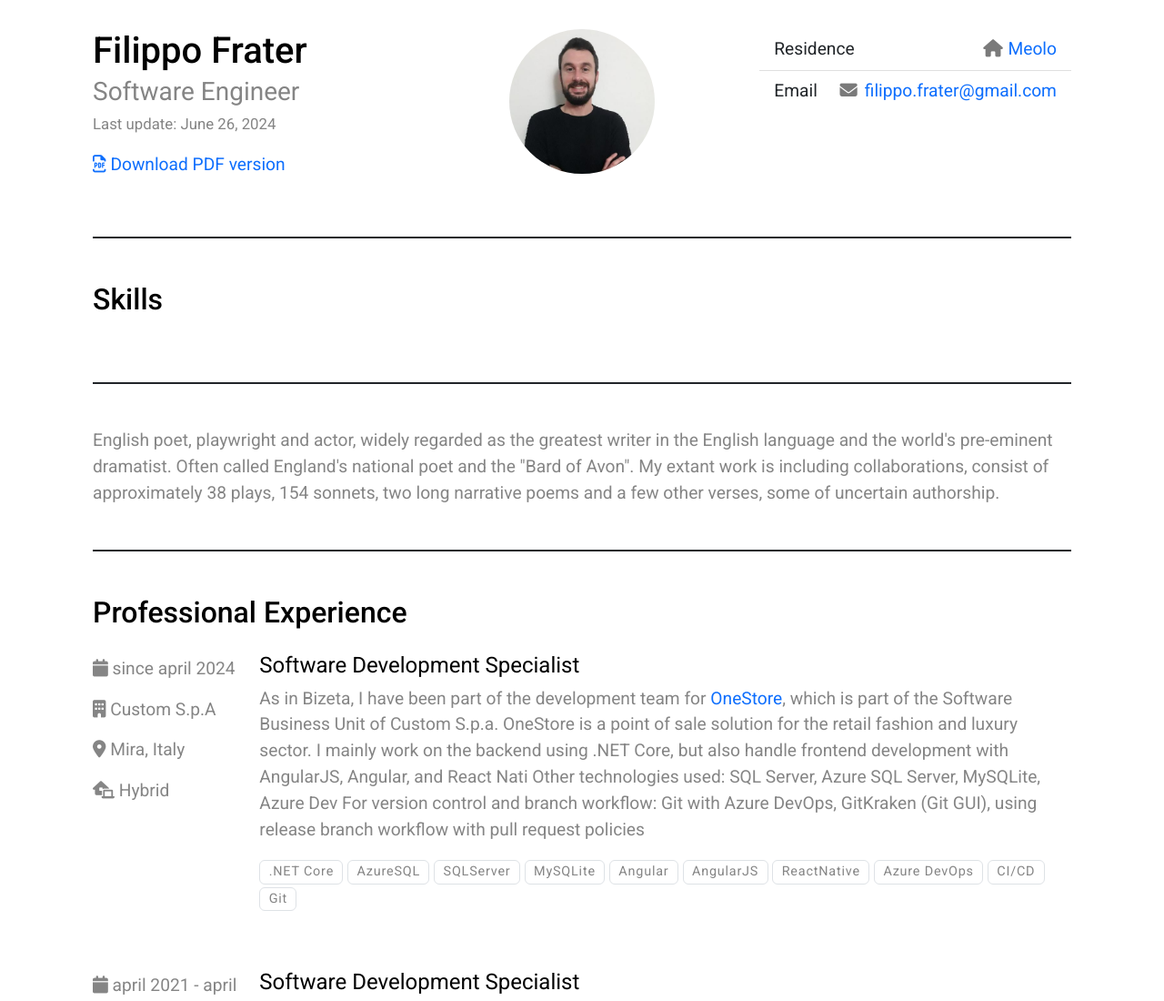
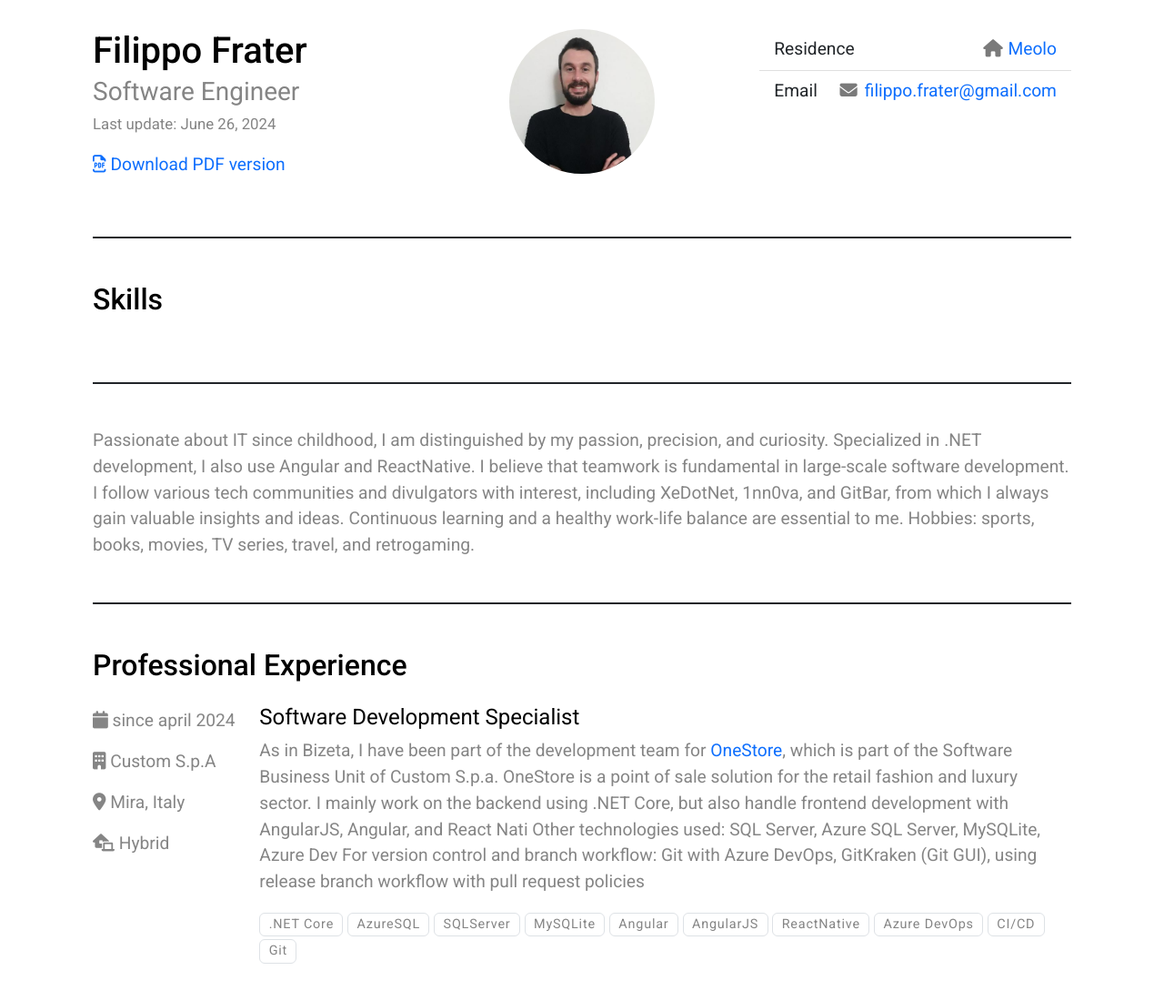
Before and after one commit to philbroz/cv, a plain HTML site: page index.html in a window 1280 px wide. Shown: the top 1100 px of the page at 91% size. Drawn offline with nearby package versions, Linux system fonts and the light colour scheme.

Commit message:
Deploying to gh-pages from @ philbroz/cv@8ba5e795b97faf711e15e673bb855882007866aa 🚀

```diff
--- a/index.html
+++ b/index.html
@@ -59,10 +59,10 @@
     </div>
 
     <div class="border-bottom border-2 border-print-0 border-dark mb-5 pb-5 pb-print-0 mb-print-1">
-        English poet, playwright and actor, widely regarded as the greatest writer in the English language
-        and the world's pre-eminent dramatist. Often called England's national poet and the "Bard of Avon".
-        My extant work is including collaborations, consist of approximately 38 plays, 154 sonnets,
-        two long narrative poems and a few other verses, some of uncertain authorship.
+        Passionate about IT since childhood, I am distinguished by my passion, precision, and curiosity. Specialized in .NET development, I also use Angular and ReactNative. I believe that teamwork is fundamental in large-scale software development.
+        I follow various tech communities and divulgators with interest, including XeDotNet, 1nn0va, and GitBar, from which I always gain valuable insights and ideas. Continuous learning and a healthy work-life balance are essential to me.
+
+        Hobbies: sports, books, movies, TV series, travel, and retrogaming.
     </div>
 
     <div class="border-bottom border-2 border-print-0 border-dark mb-5 pb-5 pb-print-0 mb-print-1">
```
Also changed, not shown: 1 other file.
